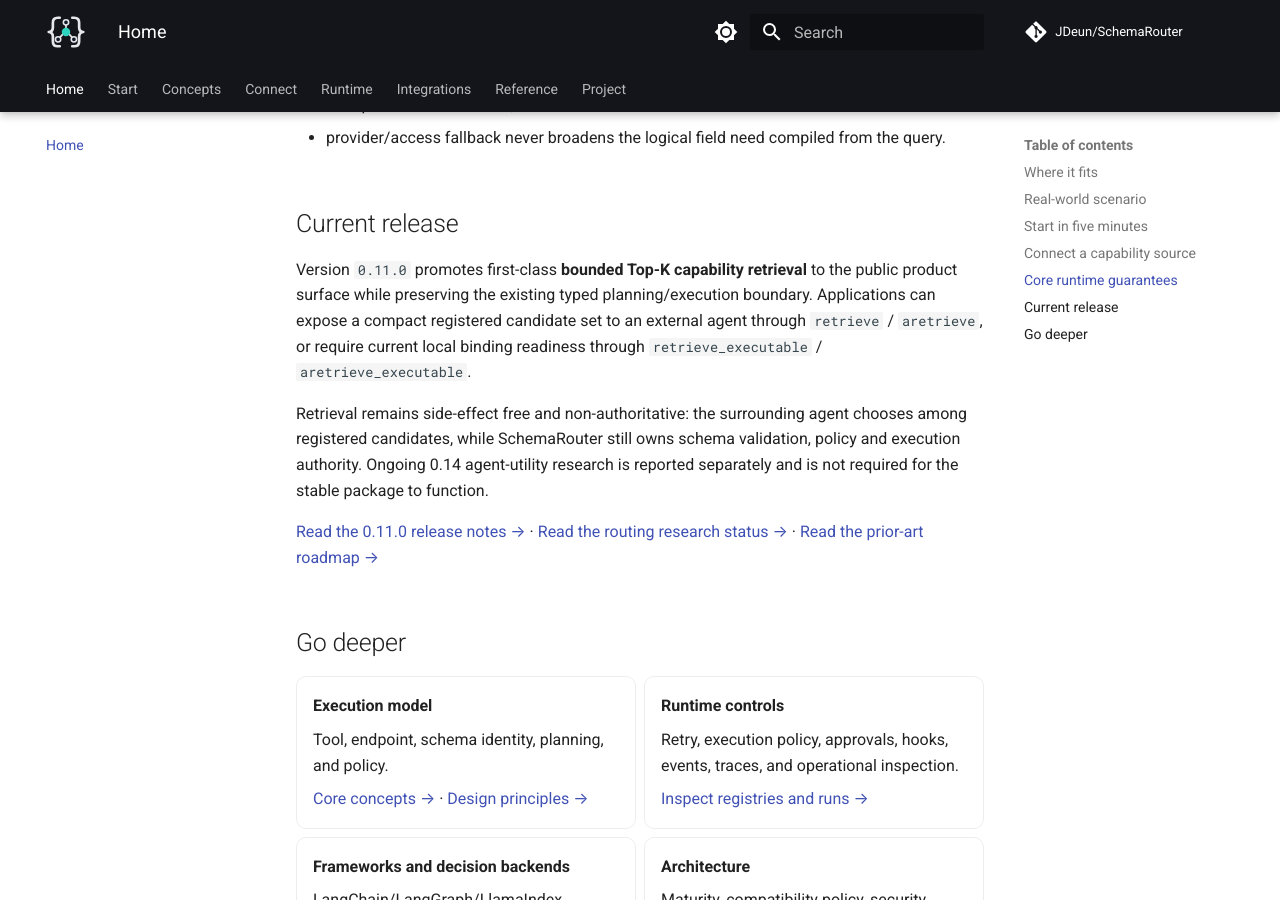
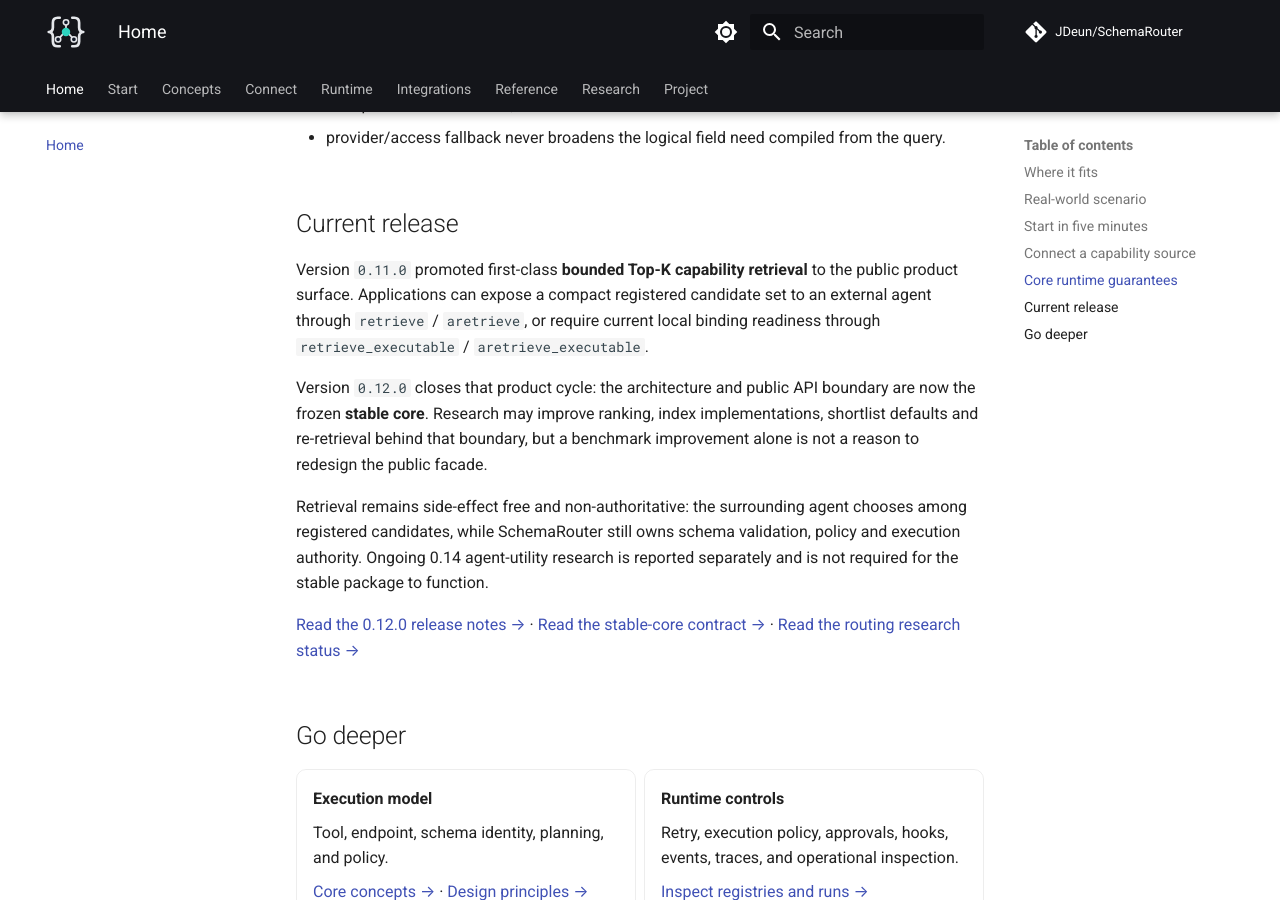
Before and after one commit to JDeun/SchemaRouter, an MkDocs documentation site: the page built from docs/index.md, in a window 1280 px wide and 900 px high, scrolled down 4125 px. Built offline with MkDocs 1.6.1 and Material for MkDocs 9.7.7, drawn with Linux system fonts in a browser that asks for light colours; comment, search, counter and statistics services are not loaded; some of the changed text lies outside the part shown.

Commit message:
docs: publish the current release and the agent-utility evidence
The published site was serving 0.11.0 while PyPI and pyproject.toml were both
on 0.12.0, and eight written pages had no nav entry, so they built cleanly and
were unreachable:

  releases/0.12.0.md
  research/agent-utility-b1-result.md
  research/large-heldout-agent-utility.md
  research/final-answer-quality.md
  research/typed-capability-retrieval-ablation.md
  research/intent-manual-dev-result.md
  research/paper-evidence-package.md
  research/governance.md

Those are the pages that carry the measured evidence and the preregistration
protocol, so a reader arriving at the site saw the claims without the numbers
behind them.

Root cause: MkDocs reports an unlisted page at INFO level, so the existing
`mkdocs build --strict` docs gate stayed green while pages fell out of the
site. `validation.nav.omitted_files: warn` promotes it to a warning, which
strict mode turns into a build failure; `not_in_nav` keeps the brand asset
README deliberately excluded. Verified by deleting a nav entry and confirming
the strict build now aborts.

Research pages also move out of Project into their own top-level Research
section. They were below eleven release-note entries, one row above License.

Co-Authored-By: Claude Opus 5 <noreply@anthropic.com>
Claude-Session: https://claude.ai/code/session_01Li6DkeuLzoS5hS15fm6Mi7

```diff
--- a/docs/index.md
+++ b/docs/index.md
@@ -5,7 +5,7 @@
 
 <div class="sr-hero" markdown>
 
-<span class="sr-kicker">SchemaRouter 0.11.0</span>
+<span class="sr-kicker">SchemaRouter 0.12.0</span>
 
 # Put a typed execution boundary between agents and tools
 
@@ -170,19 +170,24 @@ flow and never becomes executable automatically.
 
 ## Current release
 
-Version `0.11.0` promotes first-class **bounded Top-K capability retrieval** to the public product
-surface while preserving the existing typed planning/execution boundary. Applications can expose a
-compact registered candidate set to an external agent through `retrieve` / `aretrieve`, or require
-current local binding readiness through `retrieve_executable` / `aretrieve_executable`.
+Version `0.11.0` promoted first-class **bounded Top-K capability retrieval** to the public product
+surface. Applications can expose a compact registered candidate set to an external agent through
+`retrieve` / `aretrieve`, or require current local binding readiness through `retrieve_executable`
+/ `aretrieve_executable`.
+
+Version `0.12.0` closes that product cycle: the architecture and public API boundary are now the
+frozen **stable core**. Research may improve ranking, index implementations, shortlist defaults and
+re-retrieval behind that boundary, but a benchmark improvement alone is not a reason to redesign
+the public facade.
 
 Retrieval remains side-effect free and non-authoritative: the surrounding agent chooses among
 registered candidates, while SchemaRouter still owns schema validation, policy and execution
 authority. Ongoing 0.14 agent-utility research is reported separately and is not required for the
 stable package to function.
 
-[Read the 0.11.0 release notes →](releases/0.11.0.md) ·
-[Read the routing research status →](research/routing-status.md) ·
-[Read the prior-art roadmap →](research/prior-art-roadmap.md)
+[Read the 0.12.0 release notes →](releases/0.12.0.md) ·
+[Read the stable-core contract →](stable-core.md) ·
+[Read the routing research status →](research/routing-status.md)
 
 ## Go deeper
 
--- a/mkdocs.yml
+++ b/mkdocs.yml
@@ -6,6 +6,18 @@ copyright: © 2026 Yong-eun Cho · MIT License
 repo_url: https://github.com/JDeun/SchemaRouter
 repo_name: JDeun/SchemaRouter
 edit_uri: edit/main/docs/
+
+# A page that is written but never added to `nav` builds cleanly and is then
+# unreachable on the published site. MkDocs reports that at INFO level, so
+# `--strict` does not catch it. Promoting it to a warning makes the existing
+# strict docs gate fail instead, which is how 0.12.0 and seven research pages
+# were able to go missing from the site while CI stayed green.
+validation:
+  nav:
+    omitted_files: warn
+
+not_in_nav: |
+  assets/brand/README.md
 
 extra:
   social:
@@ -154,10 +166,29 @@ nav:
       - Compatibility testing: compatibility.md
       - Adapter authoring: adapter-authoring.md
       - Security model: security/threat-model.md
+  - Research:
+      - Routing research status: research/routing-status.md
+      - Complete experiment index: research/experiment-index.md
+      - Design and experiment history: research/design-and-experiment-history.md
+      - Agent utility:
+          - B1 local-agent result: research/agent-utility-b1-result.md
+          - Large held-out generalization: research/large-heldout-agent-utility.md
+          - Final-answer quality: research/final-answer-quality.md
+          - Typed retrieval representation ablation: research/typed-capability-retrieval-ablation.md
+          - Intent-manual development result: research/intent-manual-dev-result.md
+          - Adaptive shortlist depth: research/adaptive-shortlist-depth.md
+          - Corrective re-retrieval: research/corrective-reretrieval.md
+      - Evidence and protocol:
+          - Paper evidence package: research/paper-evidence-package.md
+          - Research governance: research/governance.md
+          - Research freeze protocol: research/operation-routing-freeze-protocol.md
+          - Terminal 0.11 report: research/operation-routing-v4-terminal-report.md
+      - Prior-art roadmap: research/prior-art-roadmap.md
   - Project:
       - Stable core contract: stable-core.md
       - Versioning: versioning.md
       - Release notes:
+          - 0.12.0: releases/0.12.0.md
           - 0.11.0: releases/0.11.0.md
           - 0.10.0: releases/0.10.0.md
           - 0.9.0: releases/0.9.0.md
@@ -169,14 +200,6 @@ nav:
           - 0.3.0: releases/0.3.0.md
           - 0.3.0a1: releases/0.3.0a1.md
           - 0.2.0a1: releases/0.2.0a1.md
-      - Prior-art roadmap: research/prior-art-roadmap.md
-      - Adaptive shortlist depth: research/adaptive-shortlist-depth.md
-      - Corrective re-retrieval: research/corrective-reretrieval.md
-      - Routing research status: research/routing-status.md
-      - Complete experiment index: research/experiment-index.md
-      - Design and experiment history: research/design-and-experiment-history.md
-      - Terminal 0.11 report: research/operation-routing-v4-terminal-report.md
-      - Research freeze protocol: research/operation-routing-freeze-protocol.md
       - Release checklist: release-checklist.md
       - Contributing: contributing.md
       - Changelog: changelog.md
```
Also changed, not shown: docs/framework-maturity.md (+1 -1 lines), docs/getting-started/installation.md (+7 -5 lines).
